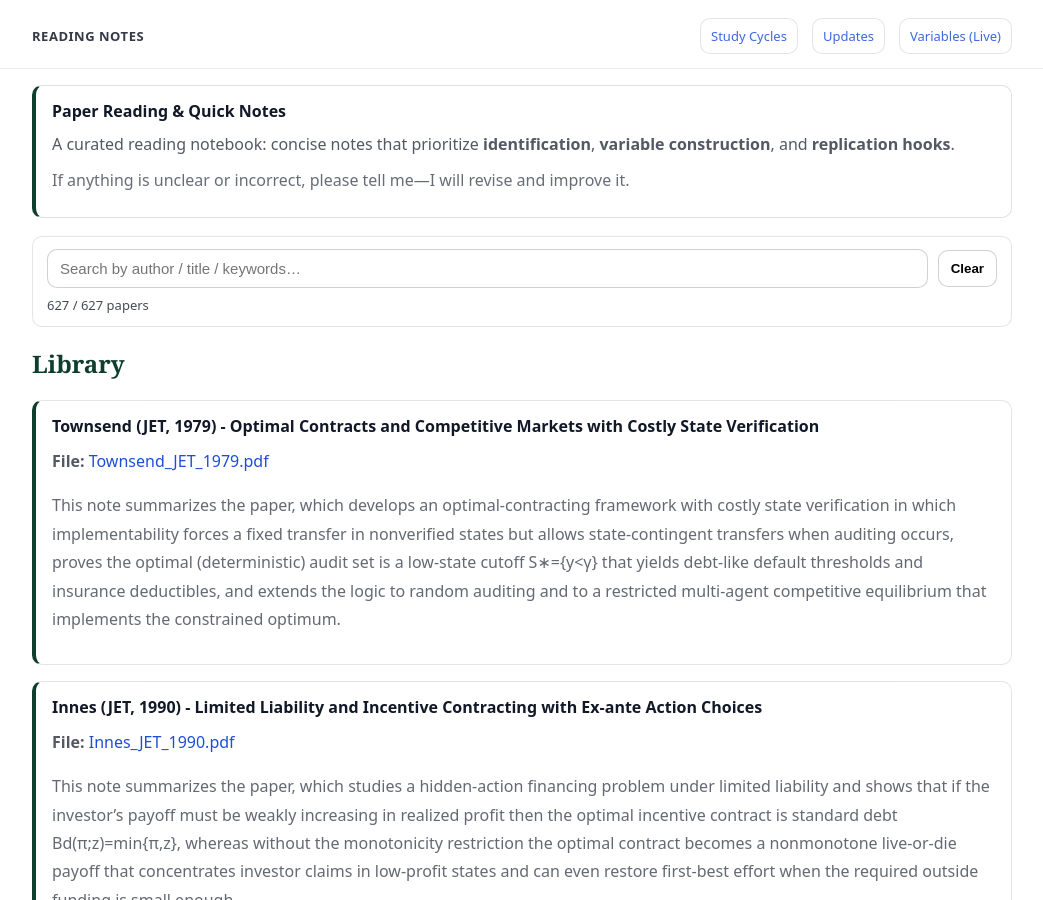
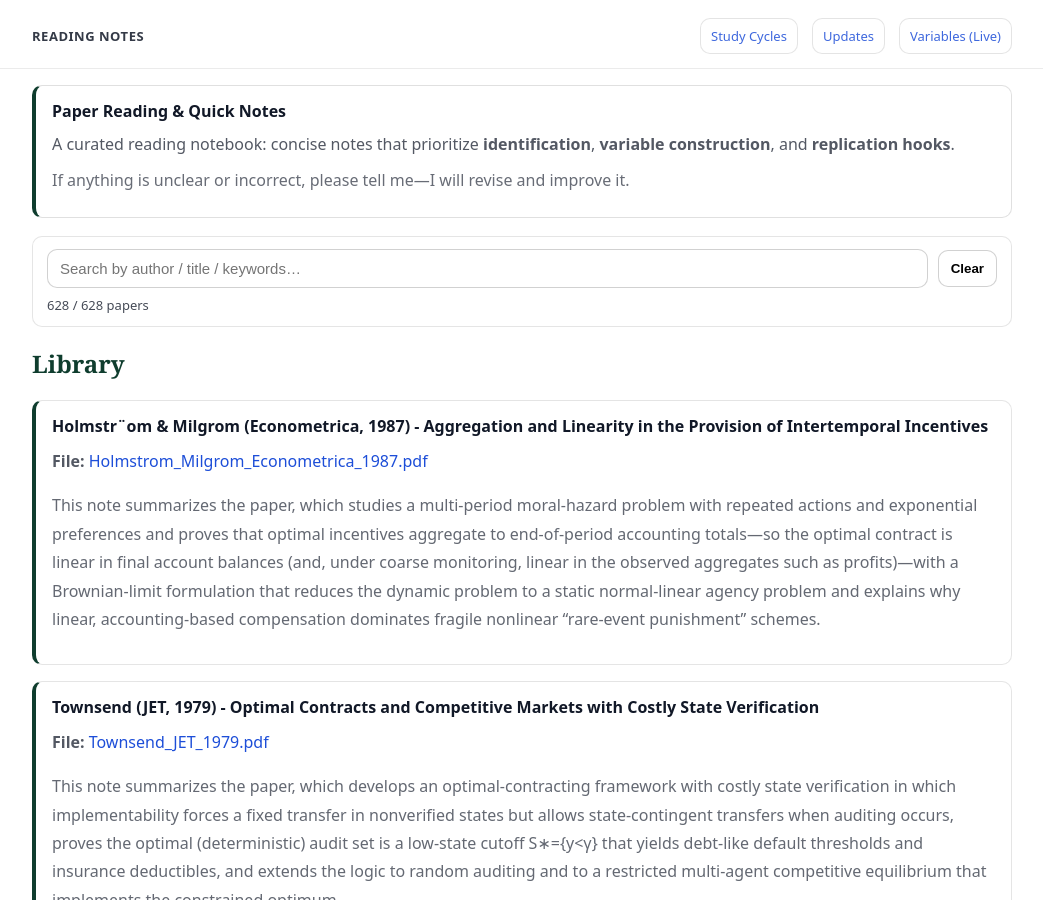
Before and after one commit to yaxinzn/study-archive, a Jekyll site: the page built from reading/index.md, in a window 1280 px wide and 900 px high. Shown: the whole window, without its empty margins (118-1161 px from the left). Built offline with Jekyll 4.4.1, drawn with Linux system fonts in a browser that asks for light colours.

Commit message:
Reading: add/update Holmstrom_Milgrom_Econometrica_1987.pdf

```diff
--- a/_data/reading.yml
+++ b/_data/reading.yml
@@ -1,3 +1,7 @@
+- title: "Holmstr¨om & Milgrom (Econometrica, 1987) - Aggregation and Linearity in the Provision of Intertemporal Incentives"
+  file: "Holmstrom_Milgrom_Econometrica_1987.pdf"
+  desc: "This note summarizes the paper, which studies a multi-period moral-hazard problem with repeated actions and exponential preferences and proves that optimal incentives aggregate to end-of-period accounting totals—so the optimal contract is linear in final account balances (and, under coarse monitoring, linear in the observed aggregates such as profits)—with a Brownian-limit formulation that reduces the dynamic problem to a static normal-linear agency problem and explains why linear, accounting-based compensation dominates fragile nonlinear “rare-event punishment” schemes."
+
 - title: "Townsend (JET, 1979) - Optimal Contracts and Competitive Markets with Costly State Verification"
   file: "Townsend_JET_1979.pdf"
   desc: "This note summarizes the paper, which develops an optimal-contracting framework with costly state verification in which implementability forces a fixed transfer in nonverified states but allows state-contingent transfers when auditing occurs, proves the optimal (deterministic) audit set is a low-state cutoff S∗={y<γ} that yields debt-like default thresholds and insurance deductibles, and extends the logic to random auditing and to a restricted multi-agent competitive equilibrium that implements the constrained optimum."
```
Also changed, not shown: 1 other file.
